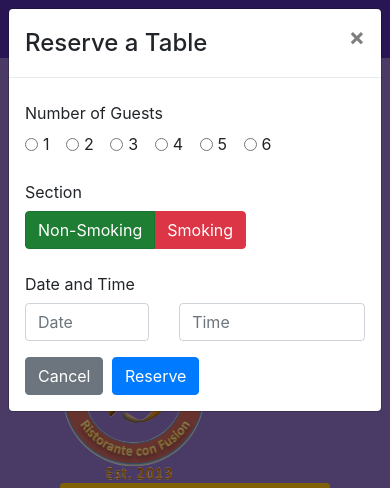
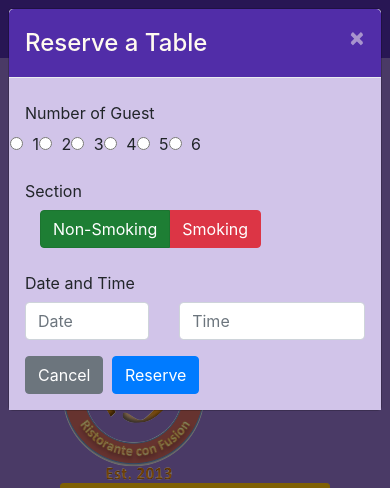
Before and after one commit to DaehanHong/Front-End-Web-UI-Frameworks-and-Tools-Bootstrap-4, a website: page index.html in a window 390 px wide. Both pictures are taken after a click on the button "Reserve Table". Shown: the top 488 px of the page. Drawn offline with nearby package versions, Linux system fonts and the light colour scheme.

Commit message:
css and scss

```diff
--- a/css/styles.scss
+++ b/css/styles.scss
@@ -68,9 +68,26 @@ body{
 	}
 }
 
-#carouselButton {
+#carousel-button {
 	right:0px;
 	position: absolute;
 	bottom: 0px;
-    z-index: 1;
 }
+
+#carouselButtons {
+	right:0px;
+	position: absolute;
+	bottom: 0px;
+}
+
+.modal-header {
+	background:$background-dark;
+	color:floralwhite;
+
+	button {
+		color:floralwhite;
+	}
+}
+.modal-body {
+	background:$background-pale;
+}
--- a/index.html
+++ b/index.html
@@ -31,7 +31,7 @@
                     <li class="nav-item"><a class="nav-link" href="./contactus.html"><span class="fa fa-address-card fa-lg"></span>Contact</a></li>
                 </ul>
                 <span class="navbar-text">
-                    <a data-toggle="modal" data-target="#loginModal">
+                    <a id="loginButton" data-toggle="modal" data-target="#loginModal">
                         <span class="fa fa-sign-in"></span> Login
                     </a>
                 </span>
@@ -39,14 +39,14 @@
         </div>
     </nav>
 
+    <!--Login Modal-->
     <div id="loginModal" class="modal fade" role="dialog">
 		<div class="modal-dialog modal-lg" role="content">
+			<!-- Modal content-->
 			<div class="modal-content">
 				<div class="modal-header">
-                    <h4 class="modal-title">Login</h4>
-                    <button type="button" class="close" data-dismiss="modal">
-                        &times;
-                    </button>
+					<h4 class="modal-title">Login </h4>
+					<button type="button" class="close" data-dismiss="modal">&times;</button>
 				</div>
 				<div class="modal-body">
                     <form>
@@ -77,52 +77,43 @@
 		</div>
 	</div>
 
+    <!-- Resrve Modal Form-->
     <div id="reservationDiv" class="modal fade" role="dialog">
         <div class="modal-dialog modal-lg" role="content">
+            <!-- Modal content-->
             <div class="modal-content">
                 <div class="modal-header">
                     <h4 class="modal-title">Reserve a Table</h4>
                     <button type="button" class="close" data-dismiss="modal">&times;</button>
                 </div>
                 <div class="modal-body">
-                    <form>
-                        <div class="form-group row">
-                            <label for="number-of-guests" class="col-md-2 col-form-label">Number of Guests</label>
-                            <div class="col-md-10 ">
-                                <div class="form-check form-check-inline">
-                                    <input class="form-check-input" type="radio" name="inlineRadioOptions" id="inlineRadio1"
-                                        value="1">
-                                    <label class="form-check-label" for="inlineRadio1">1</label>
-                                </div>
-                                <div class="form-check form-check-inline">
-                                    <input class="form-check-input" type="radio" name="inlineRadioOptions" id="inlineRadio2"
-                                        value="2">
-                                    <label class="form-check-label" for="inlineRadio2">2</label>
-                                </div>
-                                <div class="form-check form-check-inline">
-                                    <input class="form-check-input" type="radio" name="inlineRadioOptions" id="inlineRadio3"
-                                        value="3">
-                                    <label class="form-check-label" for="inlineRadio2">3</label>
-                                </div>
-                                <div class="form-check form-check-inline">
-                                    <input class="form-check-input" type="radio" name="inlineRadioOptions" id="inlineRadio4"
-                                        value="4">
-                                    <label class="form-check-label" for="inlineRadio2">4</label>
-                                </div>
-                                <div class="form-check form-check-inline">
-                                    <input class="form-check-input" type="radio" name="inlineRadioOptions" id="inlineRadio5"
-                                        value="5">
-                                    <label class="form-check-label" for="inlineRadio2">5</label>
-                                </div>
-                                <div class="form-check form-check-inline">
-                                    <input class="form-check-input" type="radio" name="inlineRadioOptions" id="inlineRadio6"
-                                        value="6">
-                                    <label class="form-check-label" for="inlineRadio2">6</label>
+                    <form id="reservationDivForm">
+                        <div class="form-group row align-items-center">
+							<label class="col-12 col-sm-2 col-form-label">Number of Guest</label>
+							<div class="form-check form-check-inline col-12 col-sm">
+								<label class="form-check-label">
+									<input type="radio" class="form-check-input" id="numberofguest1" name="numberofguest" value="1"> 1
+								</label>
+								<label class="form-check-label">
+									<input type="radio" class="form-check-input" id="numberofguest2" name="numberofguest" value="2"> 2
+								</label>
+								<label class="form-check-label">
+									<input type="radio" class="form-check-input" id="numberofguest3" name="numberofguest" value="2"> 3
+								</label>
+								<label class="form-check-label">
+									<input type="radio" class="form-check-input" id="numberofguest4" name="numberofguest" value="2"> 4
+								</label>
+								<label class="form-check-label">
+									<input type="radio" class="form-check-input" id="numberofguest5" name="numberofguest" value="2"> 5
+								</label>
+								<label class="form-check-label">
+									<input type="radio" class="form-check-input" id="numberofguest6" name="numberofguest" value="2"> 6
+								</label>
 							</div>
 						</div>
-                        </div>
-                        <div class="form-group row">
+                        <div class="form-group row align-items-center">
                             <label for="date-time" class="col-12 col-md-2 col-form-label">Section</label>
+                            <div class="col-12 col-sm">
                                 <div class="btn-group btn-group-toggle col-12 col-md-10" data-toggle="buttons">
                                     <label class="btn btn-success active">
                                         <input type="radio" name="options" id="option1" autocomplete="off" checked>
@@ -133,7 +124,8 @@
                                     </label>
                                 </div>
                             </div>
-                        <div class="form-group row">
+                        </div>
+                        <div class="form-group row align-items-center">
                             <label for="date-time" class="col-12 col-md-2 col-form-label">Date and Time</label>
                             <div class="col-5 col-md-3">
                                 <input type="text" class="form-control" id="date" name="date" placeholder="Date">
@@ -165,7 +157,7 @@
                     <img src="img/logo.png" class="img-fluid">
                 </div>
                 <div class="col-12 col-sm align-self-center">
-                        <a type="button" class="btn btn-warning btn-sm btn-block"
+                        <a type="button" class="btn btn-warning btn-sm btn-block" role="button" id="reserveButton" title
                         data-toggle="modal" data-target="#reservationDiv">Reserve Table</a>
                 </div>
             </div>
@@ -319,23 +311,7 @@
     <script src="node_modules/jquery/dist/jquery.slim.min.js"></script>
     <script src="node_modules/popper.js/dist/umd/popper.min.js"></script>
     <script src="node_modules/bootstrap/dist/js/bootstrap.min.js"></script>
-    <script>
-        $(document).ready(function(){
-            $("#mycarousel").carousel( { interval: 2000 } );
-            $("#carouselButton").click(function(){
-                if ($("#carouselButton").children("span").hasClass('fa-pause')) {
-                    $("#mycarousel").carousel('pause');
-                    $("#carouselButton").children("span").removeClass('fa-pause');
-                    $("#carouselButton").children("span").addClass('fa-play');
-                }
-                else if ($("#carouselButton").children("span").hasClass('fa-play')){
-                    $("#mycarousel").carousel('cycle');
-                    $("#carouselButton").children("span").removeClass('fa-play');
-                    $("#carouselButton").children("span").addClass('fa-pause');
-                }
-            });
-        });
-    </script>
+    <script src="js/scripts.js"></script>
 </body>
 
 </html>
--- /dev/null
+++ b/js/scripts.js
@@ -0,0 +1,21 @@
+$(document).ready(function(){
+	$("#mycarousel").carousel( { interval: 2000 } );
+	$("#carousel-button").click(function(){
+		if ($("#carousel-button").children("span").hasClass('fa-pause')) {
+			$("#mycarousel").carousel('pause');
+			$("#carousel-button").children("span").removeClass('fa-pause');
+			$("#carousel-button").children("span").addClass('fa-play');
+		}
+		else if ($("#carousel-button").children("span").hasClass('fa-play')){
+			$("#mycarousel").carousel('cycle');
+			$("#carousel-button").children("span").removeClass('fa-play');
+			$("#carousel-button").children("span").addClass('fa-pause');
+		}
+	});
+	$('#reserveButton').click(function(){
+		$('#reservationDiv').modal('show');
+	});
+	$('#loginButton').click(function(){
+		$('#loginModal').modal('show');
+	});
+});
```
Also changed, not shown: package.json (+7 -3 lines), css/styles.css, 1 other file. Lines whose indentation alone changed are shown as unchanged.
